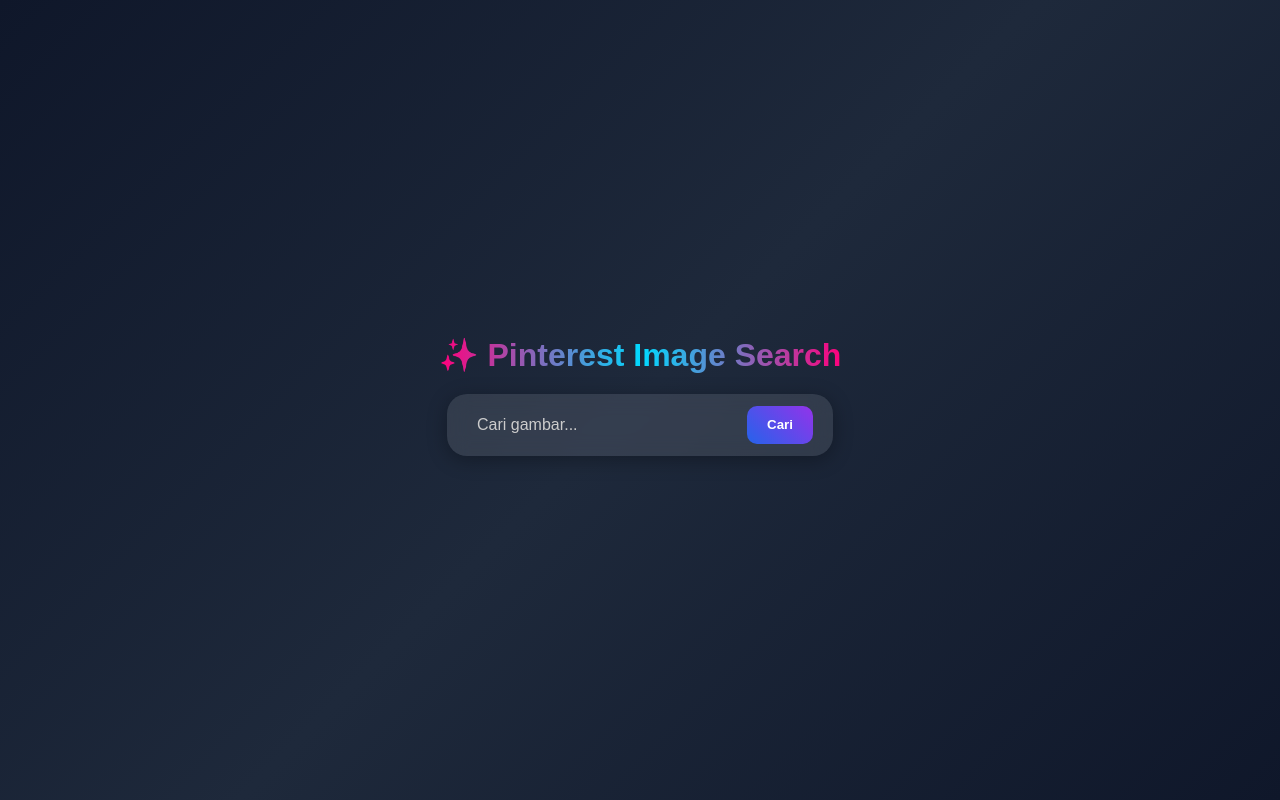
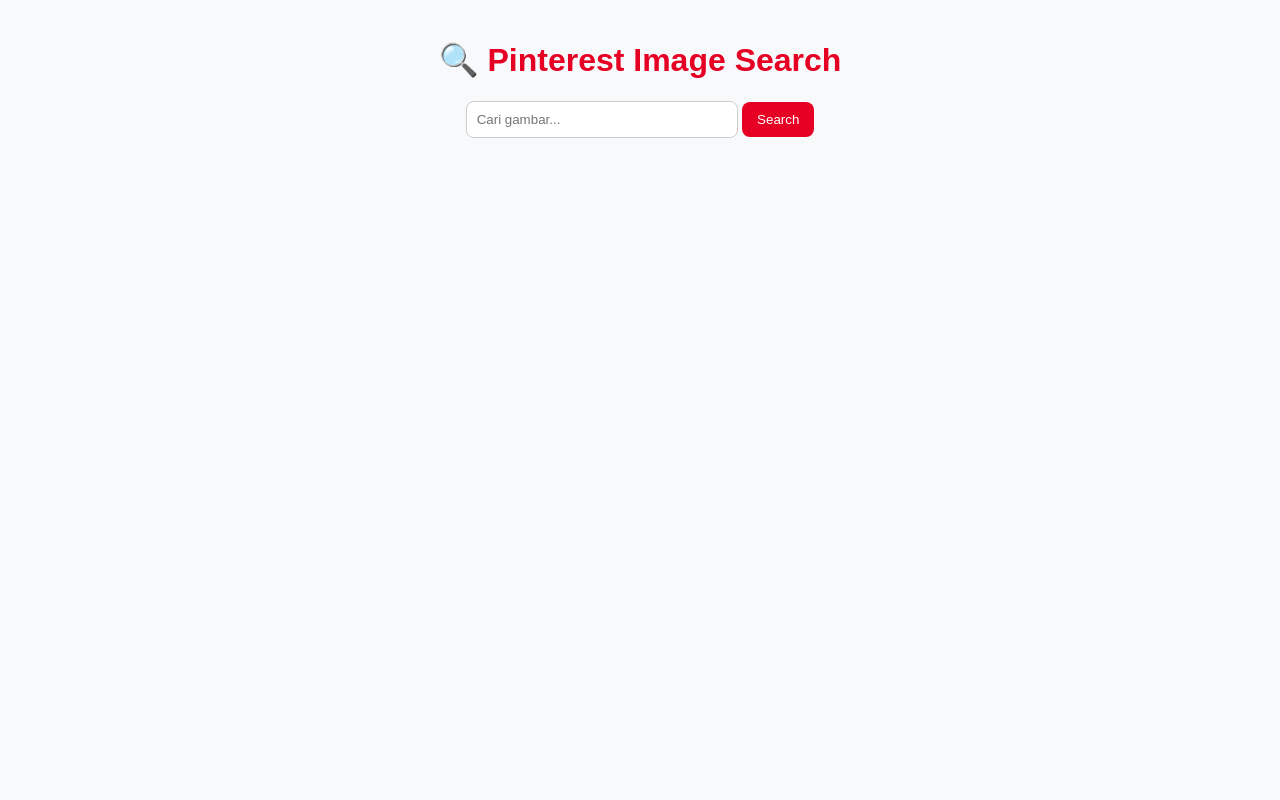
Before and after one commit to nrkhlifah28/ipah-aja, a website: page index.html in a window 1280 px wide. Drawn offline with Linux system fonts and the light colour scheme.

Commit message:
Update index.html

```diff
--- a/index.html
+++ b/index.html
@@ -6,145 +6,83 @@
   <title>Pinterest Image Search</title>
   <style>
     body {
-      font-family: "Poppins", sans-serif;
-      background: linear-gradient(135deg, #0f172a, #1e293b, #0f172a);
-      color: #fff;
+      font-family: Arial, sans-serif;
+      background: #f8f9fa;
+      margin: 0;
+      padding: 20px;
       text-align: center;
-      margin: 0;
-      padding: 0;
-      min-height: 100vh;
-      display: flex;
-      flex-direction: column;
-      justify-content: center;
-      align-items: center;
     }
-
     h1 {
-      font-size: 2rem;
-      margin-bottom: 20px;
-      background: linear-gradient(90deg, #ff007c, #00d9ff, #ff007c);
-      -webkit-background-clip: text;
-      -webkit-text-fill-color: transparent;
-      animation: gradientMove 3s infinite linear;
+      color: #e60023;
     }
-
-    @keyframes gradientMove {
-      from { background-position: 0% }
-      to { background-position: 200% }
+    input[type="text"] {
+      padding: 10px;
+      width: 250px;
+      border-radius: 8px;
+      border: 1px solid #ccc;
     }
-
-    .search-box {
-      display: flex;
-      gap: 10px;
-      background: rgba(255,255,255,0.1);
-      padding: 12px 20px;
-      border-radius: 20px;
-      backdrop-filter: blur(10px);
-      box-shadow: 0 4px 20px rgba(0,0,0,0.3);
-      animation: fadeIn 1s ease-out;
-    }
-
-    @keyframes fadeIn {
-      from { opacity: 0; transform: translateY(-20px); }
-      to { opacity: 1; transform: translateY(0); }
-    }
-
-    input {
-      width: 250px;
-      padding: 10px;
+    button {
+      padding: 10px 15px;
+      background: #e60023;
       border: none;
-      border-radius: 10px;
-      outline: none;
-      background: transparent;
-      color: #fff;
-      font-size: 1rem;
-    }
-    input::placeholder {
-      color: #ccc;
-    }
-
-    button {
-      padding: 10px 20px;
-      border: none;
-      border-radius: 10px;
-      background: linear-gradient(45deg, #2563eb, #9333ea);
+      border-radius: 8px;
       color: white;
       cursor: pointer;
-      font-weight: bold;
-      transition: transform 0.2s, box-shadow 0.3s;
     }
     button:hover {
+      background: #b3001b;
+    }
+    .results {
+      margin-top: 20px;
+      display: grid;
+      grid-template-columns: repeat(auto-fit, minmax(200px, 1fr));
+      gap: 15px;
+    }
+    .results img {
+      width: 100%;
+      border-radius: 12px;
+      box-shadow: 0 4px 8px rgba(0,0,0,0.2);
+      transition: transform 0.2s;
+    }
+    .results img:hover {
       transform: scale(1.05);
-      box-shadow: 0 0 15px rgba(147, 51, 234, 0.7);
-    }
-
-    .result {
-      margin-top: 30px;
-      display: grid;
-      grid-template-columns: repeat(auto-fill, minmax(250px, 1fr));
-      gap: 20px;
-      width: 100%;
-      max-width: 1000px;
-    }
-
-    .result img {
-      width: 100%;
-      border-radius: 15px;
-      transition: transform 0.3s, box-shadow 0.3s;
-      cursor: pointer;
-    }
-
-    .result img:hover {
-      transform: scale(1.08);
-      box-shadow: 0 0 25px rgba(0, 200, 255, 0.7);
-    }
-
-    .loading {
-      margin-top: 30px;
-      border: 6px solid rgba(255,255,255,0.2);
-      border-top: 6px solid #00d9ff;
-      border-radius: 50%;
-      width: 60px;
-      height: 60px;
-      animation: spin 1s linear infinite;
-    }
-
-    @keyframes spin {
-      100% { transform: rotate(360deg); }
     }
   </style>
 </head>
 <body>
-  <h1>✨ Pinterest Image Search</h1>
-  <div class="search-box">
-    <input type="text" id="search" placeholder="Cari gambar...">
-    <button onclick="searchImage()">Cari</button>
-  </div>
-  <div id="loader" style="display:none;" class="loading"></div>
-  <div class="result" id="result"></div>
+  <h1>🔍 Pinterest Image Search</h1>
+  <input type="text" id="searchInput" placeholder="Cari gambar..." />
+  <button onclick="searchImage()">Search</button>
+
+  <div class="results" id="results"></div>
 
   <script>
     async function searchImage() {
-      let query = document.getElementById("search").value.trim()
-      let resultDiv = document.getElementById("result")
-      let loader = document.getElementById("loader")
-      resultDiv.innerHTML = ""
-      loader.style.display = "block"
+      const query = document.getElementById('searchInput').value.trim();
+      const resultsDiv = document.getElementById('results');
+      resultsDiv.innerHTML = "⏳ Sedang mencari...";
 
       try {
-        let res = await fetch(`/api/search?q=${encodeURIComponent(query)}`)
-        let data = await res.json()
+        const res = await fetch(`https://www.pinterest.com/resource/BaseSearchResource/get/?source_url=%2Fsearch%2Fpins%2F%3Fq%3D${encodeURIComponent(query)}&data=%7B%22options%22%3A%7B%22isPrefetch%22%3Afalse%2C%22query%22%3A%22${encodeURIComponent(query)}%22%2C%22scope%22%3A%22pins%22%2C%22no_fetch_context_on_resource%22%3Afalse%7D%2C%22context%22%3A%7B%7D%7D`)
+        const json = await res.json();
+        const data = json.resource_response.data.results;
 
-        loader.style.display = "none"
+        if (!data.length) {
+          resultsDiv.innerHTML = `<p>😔 Tidak ditemukan hasil untuk "<b>${query}</b>"</p>`;
+          return;
+        }
 
-        if (data.error) {
-          resultDiv.innerHTML = `<p style="color:#f43f5e">${data.error}</p>`
-        } else {
-          resultDiv.innerHTML = `<img src="${data.image}" alt="hasil">`
-        }
-      } catch (err) {
-        loader.style.display = "none"
-        resultDiv.innerHTML = `<p style="color:#f43f5e">Server error: ${err.message}</p>`
+        resultsDiv.innerHTML = "";
+        data.forEach(item => {
+          if (item.images && item.images.orig && item.images.orig.url) {
+            const img = document.createElement('img');
+            img.src = item.images.orig.url;
+            resultsDiv.appendChild(img);
+          }
+        });
+      } catch (e) {
+        resultsDiv.innerHTML = "⚠️ Terjadi kesalahan saat mengambil data!";
+        console.error(e);
       }
     }
   </script>
```
